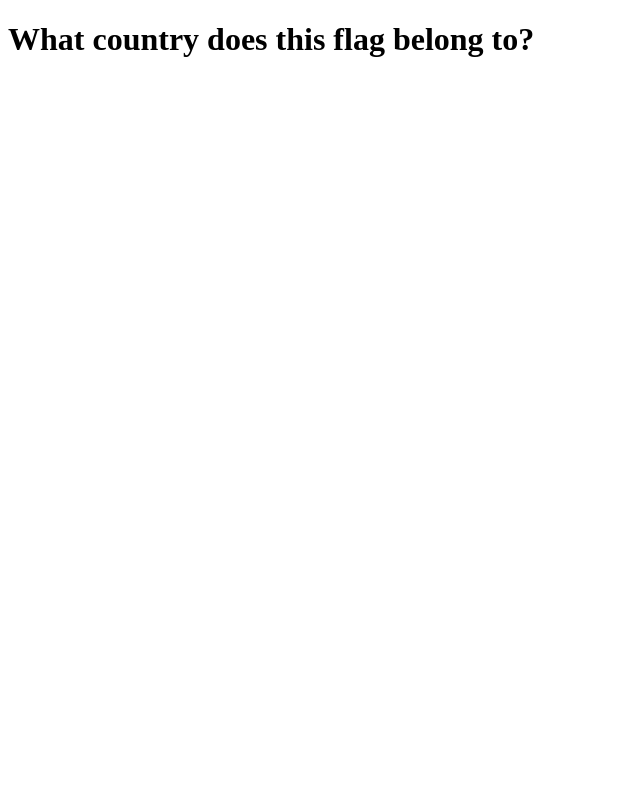
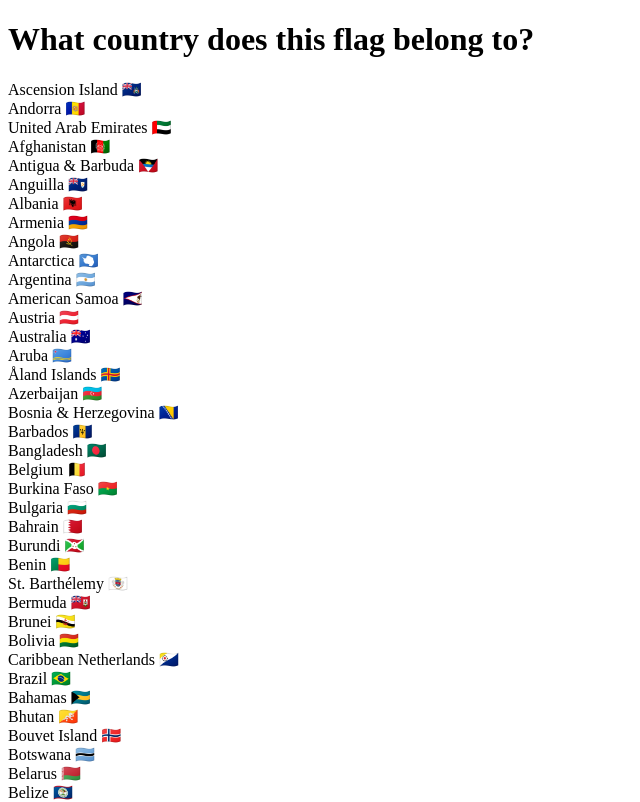
Before and after one commit to katiemarriner/country-flag-quiz, a SvelteKit app: page / in a window 1280 px wide. Shown: the top 802 px of the page, without its empty margins (0-640 px from the left). Built offline with nearby package versions, Linux system fonts and the light colour scheme.

Commit message:
update config and render some stuff to test

```diff
--- a/src/routes/+page.svelte
+++ b/src/routes/+page.svelte
@@ -7,6 +7,12 @@
 </script>
 
 <h1>What country does this flag belong to?</h1>
+{#each data as flag}
+  <div>
+    <span>{flag.name}</span>
+    <span>{flag.emoji}</span>
+  </div>
+{/each}
 <!-- Play area -->
 <!-- Randomize Flag -->
 <!-- Choices or text input -->
--- a/tsconfig.json
+++ b/tsconfig.json
@@ -1,4 +1,5 @@
 {
+  "extends": "./.svelte-kit/tsconfig.json",
   "compilerOptions": {
     // other compiler options
     "resolveJsonModule": true,
```
